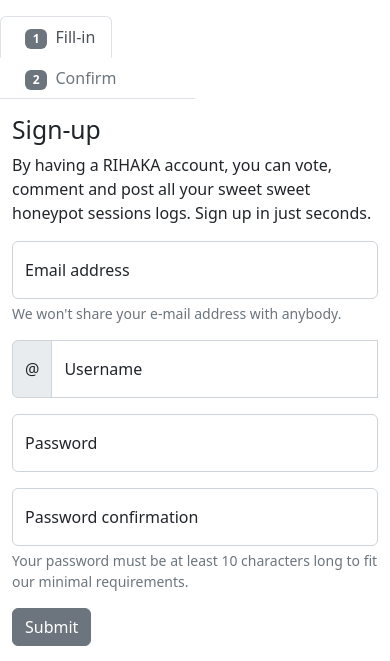
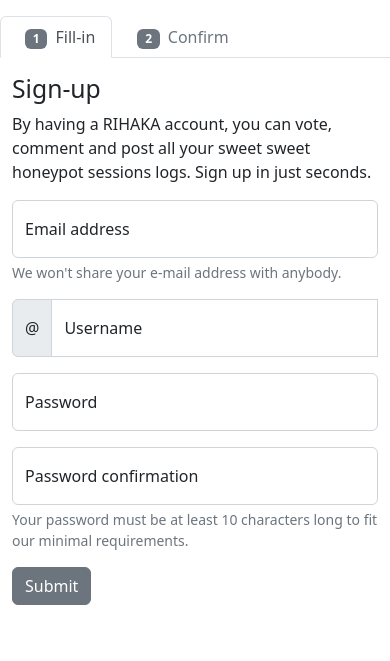
Before and after one commit to rtafurthgarcia/rihaka, a PHP site: template app/Views/Registration.php in a window 390 px wide. Shown: the top 661 px of the page. Run offline with PHP 8.4, Linux system fonts and the light colour scheme; the template is opened without the code that fills it, so the values that code supplies are empty; some libraries are stand-ins or nearby versions.

Commit message:
mobile responsiveness improved

```diff
--- a/app/Views/Registration.php
+++ b/app/Views/Registration.php
@@ -1,6 +1,6 @@
 <div class="container pt-3">
     <nav class="mb-3 row">
-        <div class="nav nav-tabs col-6" id="nav-tab" role="tablist">
+        <div class="nav nav-tabs col-12 col-md-6" id="nav-tab" role="tablist">
             <? if((isset($successful) && ! $successful) || ! isset($successful)): ?>
                 <button class="nav-link active" id="nav-info-tab" data-bs-toggle="tab" data-bs-target="#nav-info" type="button" role="tab" aria-controls="nav-info" aria-selected="true">
             <? else: ?>
```
